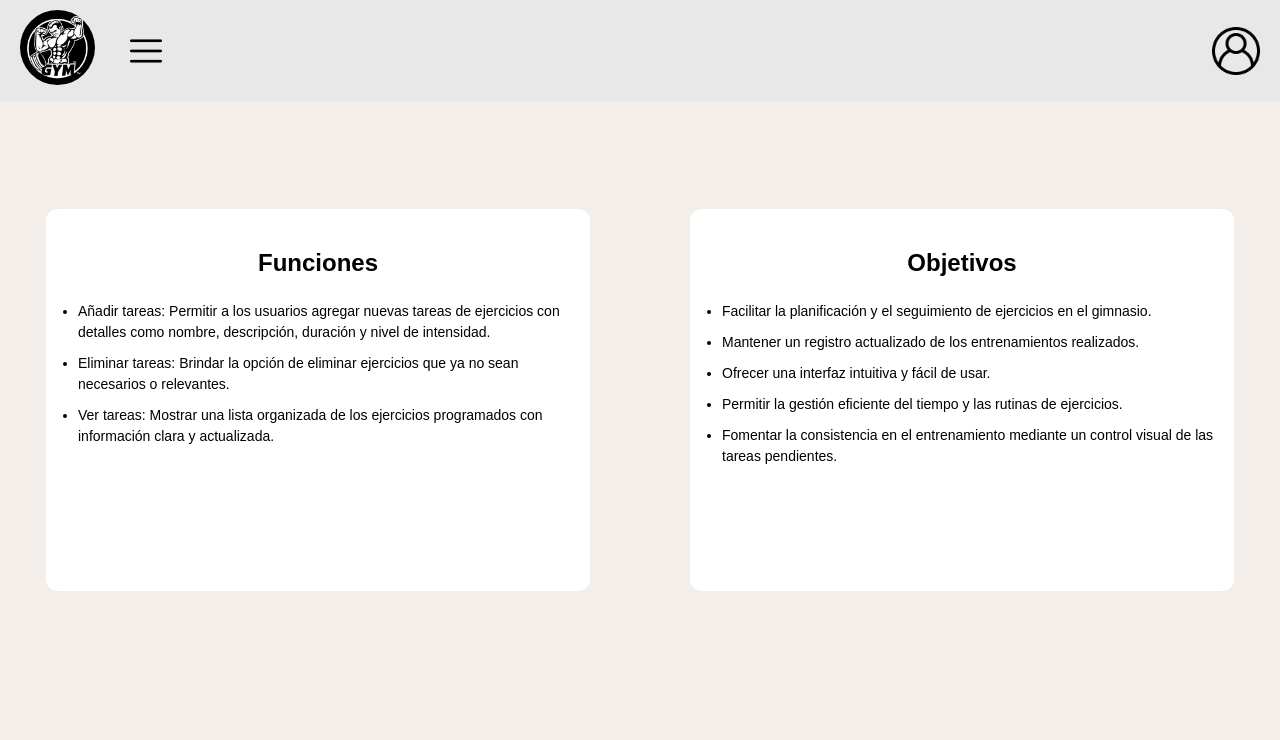
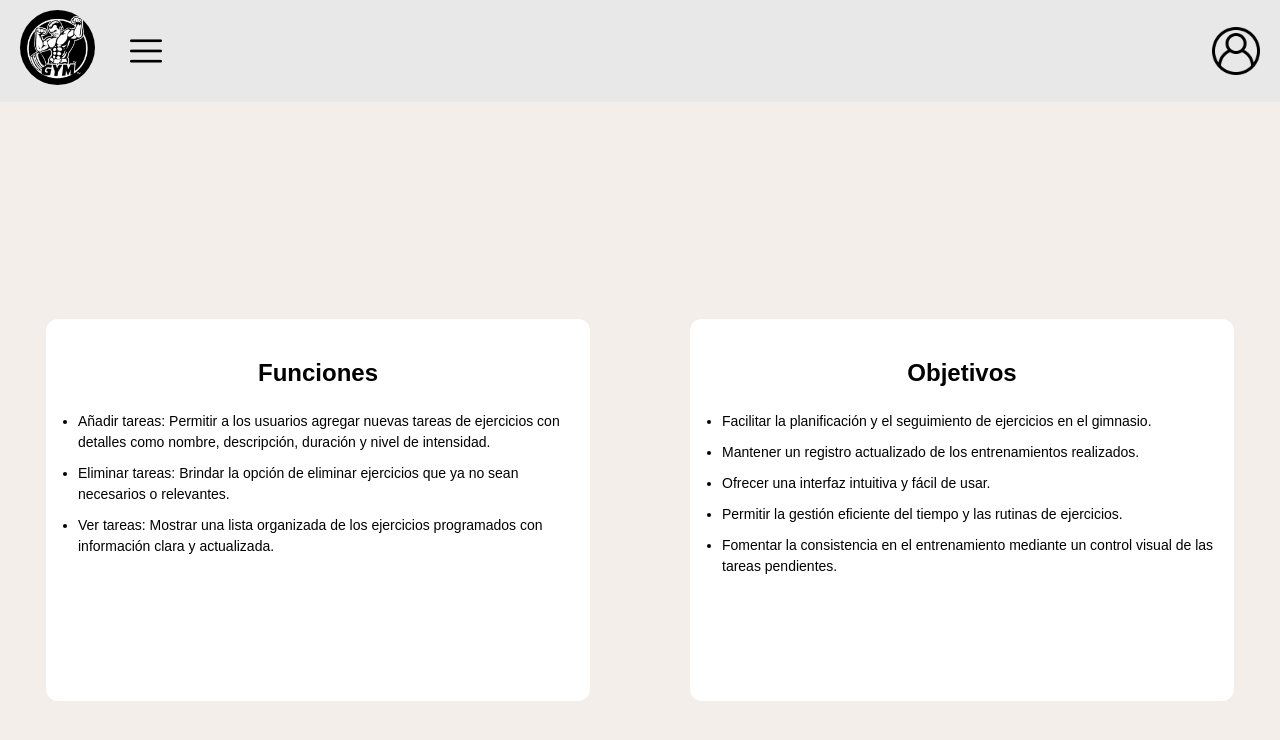
Before and after one commit to Danykeidel03/tfm-front, a React (Vite) app: page / in a window 1280 px wide. Shown: the top 740 px of the page. Built offline with nearby package versions, Linux system fonts and the light colour scheme.

Commit message:
css general

```diff
--- a/src/App.css
+++ b/src/App.css
@@ -35,9 +35,9 @@ li {
   align-items: center;
   gap: 30px;
   max-width: 90%;
-  height: calc(100% - 103px);
-  position: absolute;
-  bottom: 0;
+  position: relative;
+  top: 130px;
+  padding-bottom: 40px;
 }
 
 button {
@@ -53,7 +53,9 @@ button:hover {
   border-color: black;
 }
 
-input, select, textarea {
+input,
+select,
+textarea {
   background-color: white;
   border: 1px solid black;
   border-radius: 12px;
--- a/src/pages/AdminPanel/AdminPanel.css
+++ b/src/pages/AdminPanel/AdminPanel.css
@@ -1,5 +1,4 @@
 html .main-content {
-    height: 100%;
     max-width: 100%;
     flex-direction: row;
     align-items: flex-start;
```
Lines whose indentation alone changed are shown as unchanged.
